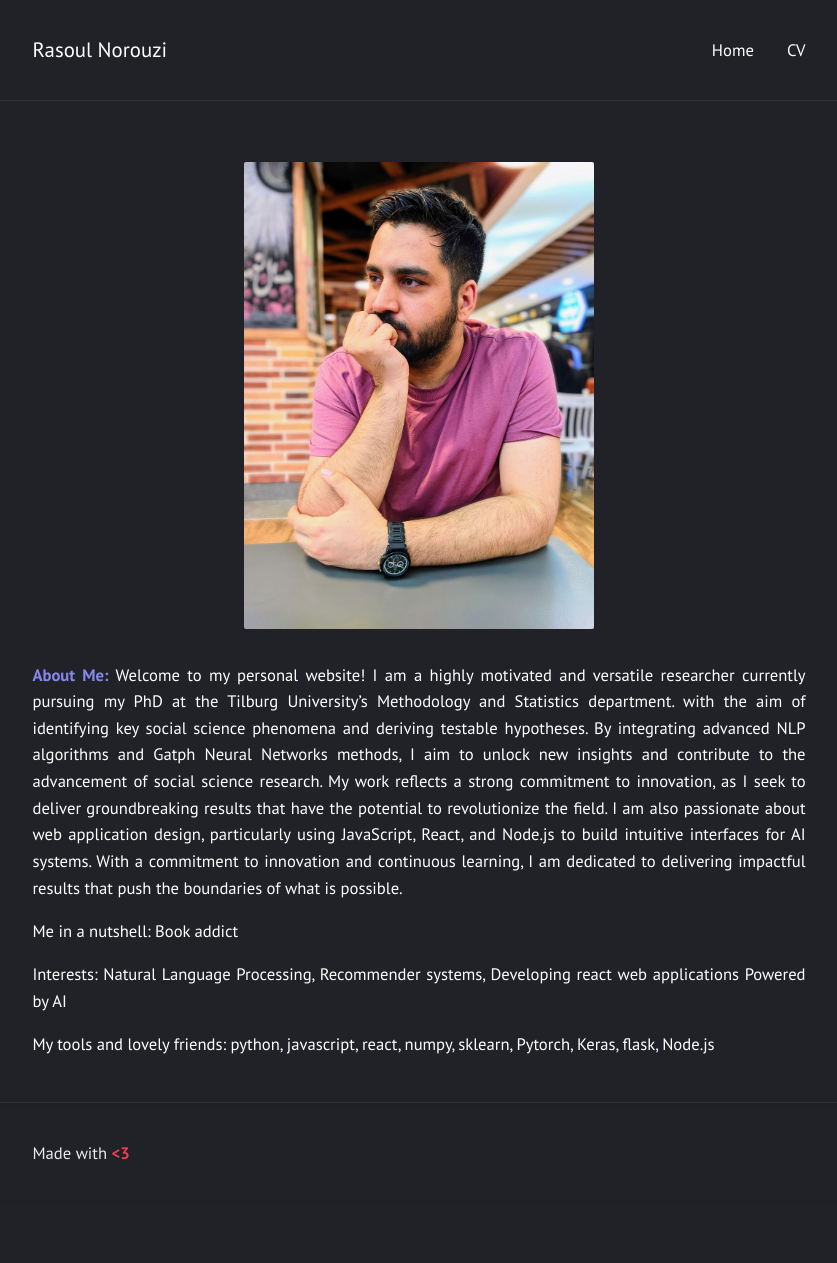
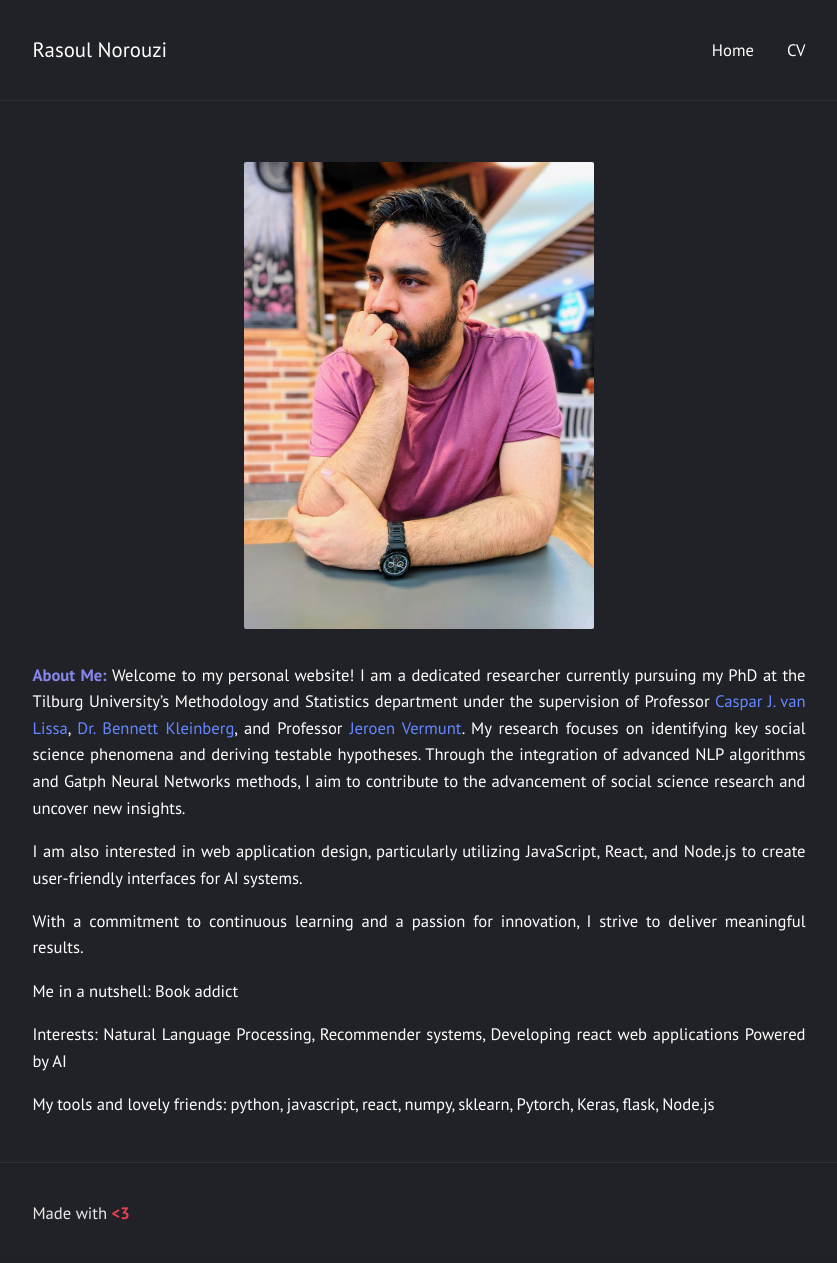
Before and after one commit to rasoulnorouzi/rasoulnorouzi.github.io, a Jekyll site: the page built from index.md, in a window 1280 px wide. Shown: the whole page, without its empty margins (221-1058 px from the left). Built offline with Jekyll 4.4.1, drawn with Linux system fonts in a browser that asks for light colours; before the commit the page ends 1203 px from its top, so only the background shows below that.

Commit message:
Update index.md

```diff
--- a/index.md
+++ b/index.md
@@ -5,10 +5,11 @@ layout: page
   <img src="sources/images/profile.jpg" width="350" height="350" alt="Rasoul Norouzi Profile Picture">
 </div>
 
-<b style="color:rgb(135,135,235);">About Me: </b> Welcome to my personal website!
-I am a highly motivated and versatile researcher currently pursuing my PhD at the Tilburg University's Methodology and Statistics department.
-with the aim of identifying key social science phenomena and deriving testable hypotheses. By integrating advanced NLP algorithms and Gatph Neural Networks methods, I aim to unlock new insights and contribute to the advancement of social science research. My work reflects a strong commitment to innovation, as I seek to deliver groundbreaking results that have the potential to revolutionize the field.
-I am also passionate about web application design, particularly using JavaScript, React, and Node.js to build intuitive interfaces for AI systems. With a commitment to innovation and continuous learning, I am dedicated to delivering impactful results that push the boundaries of what is possible.
+<b style="color:rgb(135,135,235);">About Me: </b> Welcome to my personal website! I am a dedicated researcher currently pursuing my PhD at the Tilburg University's Methodology and Statistics department under the supervision of Professor [Caspar J. van Lissa](https://cjvanlissa.github.io/resume/), [Dr. Bennett Kleinberg](https://bkleinberg.net/), and Professor [Jeroen Vermunt](https://research.tilburguniversity.edu/en/persons/jeroen-vermunt). My research focuses on identifying key social science phenomena and deriving testable hypotheses. Through the integration of advanced NLP algorithms and Gatph Neural Networks methods, I aim to contribute to the advancement of social science research and uncover new insights.
+
+I am also interested in web application design, particularly utilizing JavaScript, React, and Node.js to create user-friendly interfaces for AI systems.
+
+With a commitment to continuous learning and a passion for innovation, I strive to deliver meaningful results.
 
 Me in a nutshell: Book addict <br/>
 
```
